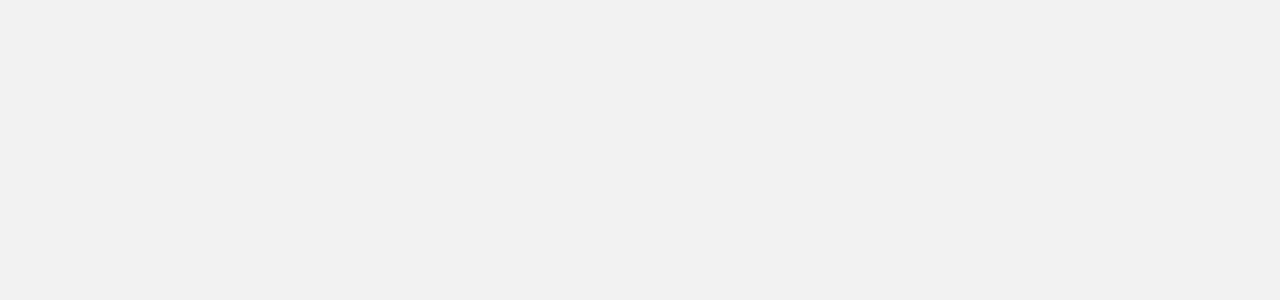
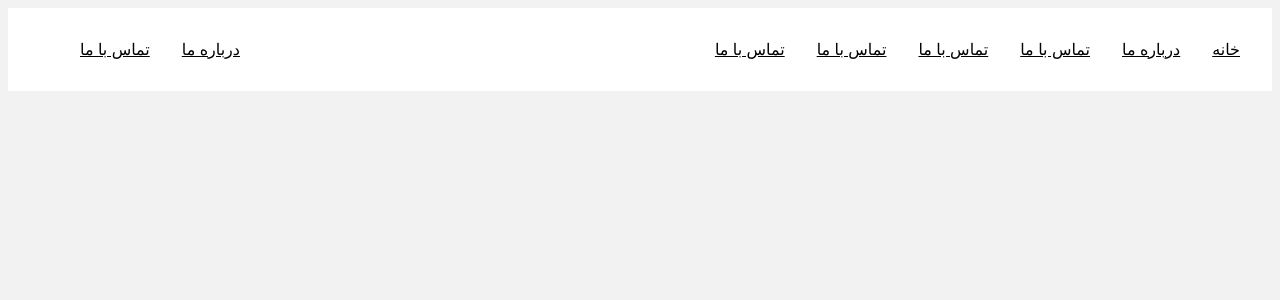
Before and after one commit to NeginSal/landing-page-with-Vue, a Vue app: page / in a window 1280 px wide. Shown: the top 300 px of the page. Built offline with nearby package versions, Linux system fonts and the light colour scheme.

Commit message:
add navbar

```diff
--- a/src/App.vue
+++ b/src/App.vue
@@ -1,11 +1,15 @@
 <template>
+<Navbar/>
  <router-view />
 </template>
 
 <script>
+import Navbar from './components/Navbar.vue'
 
 export default {
-  components: {},
+  components: {
+    Navbar
+  },
 };
 </script>
 <style>
@@ -16,8 +20,6 @@ body {
   font-family: Avenir, Helvetica, Arial, sans-serif;
   -webkit-font-smoothing: antialiased;
   -moz-osx-font-smoothing: grayscale;
-  max-width: 600px;
-  margin: 0 auto;
   color: #2c3e50;
 }
 </style>
--- /dev/null
+++ b/src/components/Navbar.vue
@@ -0,0 +1,61 @@
+<template>
+  <!-- <nav class="nav">
+    <ul>
+      <li>اتراکس</li>
+      <li>خانه</li>
+      <li>خرید رمز ارز</li>
+      <li>بازارها</li>
+      <li>تیدیل رمز ازز</li>
+      <li>بلاگ</li>
+      <li>ثبت نام</li>
+      <li>ورود</li>
+    </ul>
+  </nav> -->
+  <nav id="navbar">
+    <ul class="one">
+      <li><a href="#">درباره ما</a></li>
+      <li><a href="#">تماس با ما</a></li>
+    </ul>
+    <ul class="two">
+      <li><a href="#">خانه</a></li>
+      <li><a href="#">درباره ما</a></li>
+      <li><a href="#">تماس با ما</a></li>
+      <li><a href="#">تماس با ما</a></li>
+      <li><a href="#">تماس با ما</a></li>
+      <li><a href="#">تماس با ما</a></li>
+    </ul>
+  </nav>
+</template>
+
+<script>
+export default {};
+</script>
+
+<style>
+#navbar {
+  display: flex;
+  justify-content: space-between;
+  padding: 1rem;
+  position: sticky;
+  top: 0%;
+  background-color: white;
+}
+#navbar a {
+  color: black;
+}
+#navbar ul {
+  display: flex;
+  flex-direction: row-reverse;
+  align-items: center;
+  list-style: none;
+}
+#navbar ul li a {
+  padding: 0.75rem;
+  margin: 0 0.25rem;
+}
+#navbar ul li a:hover {
+  background: orange;
+  color: white;
+  border-radius: 5px;
+}
+</style>
```
